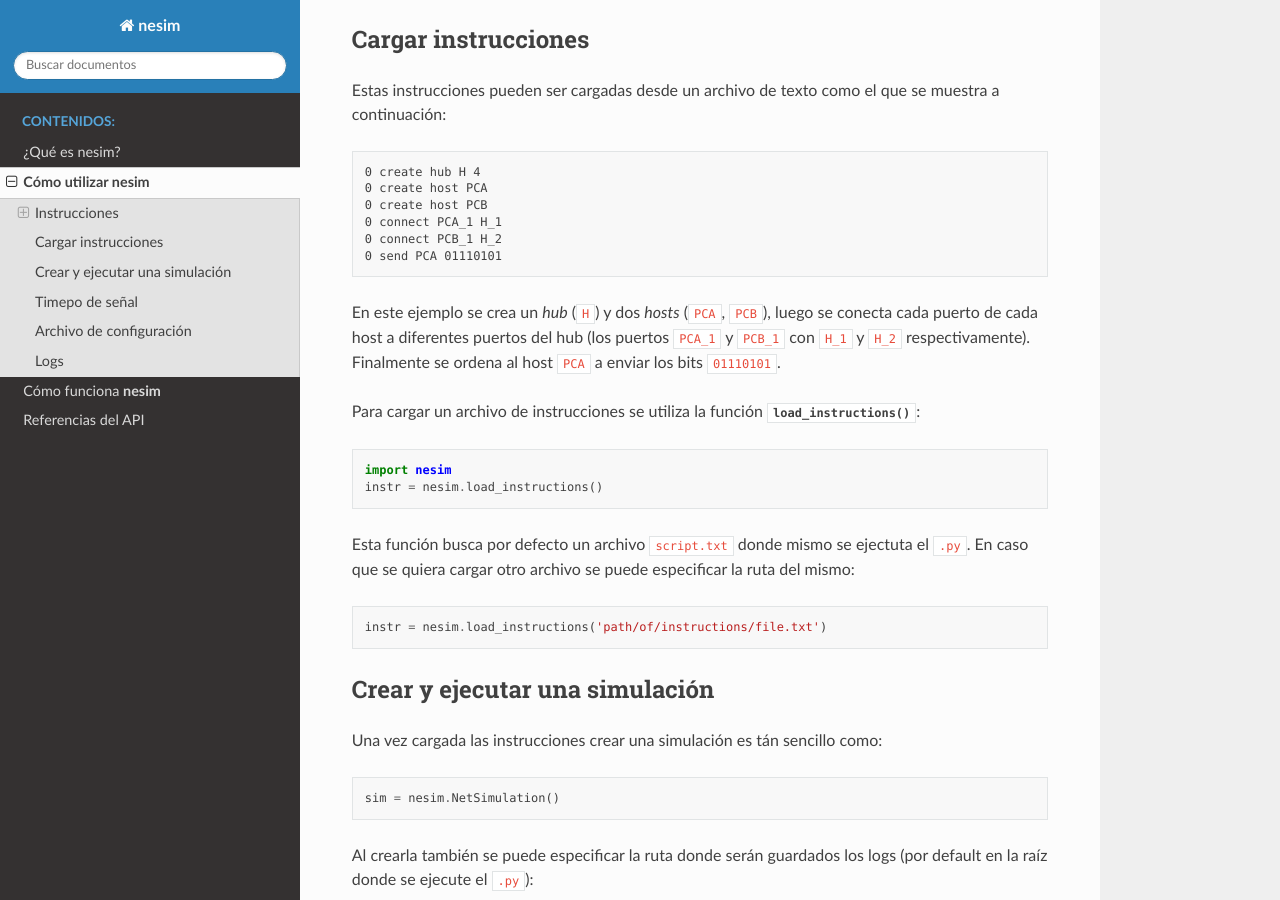
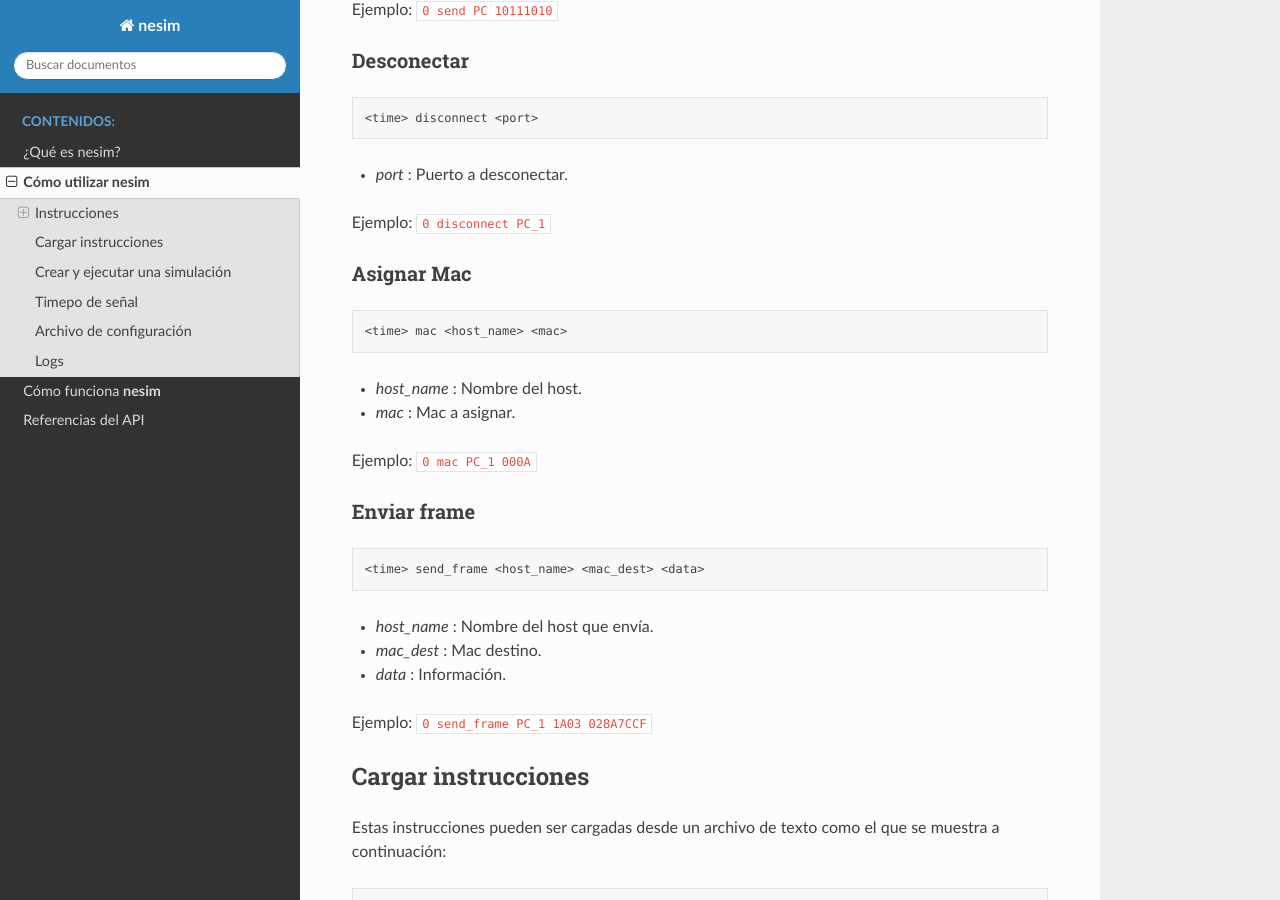
Before and after one commit to jmorgadov/nesim, a Sphinx documentation site: the page built from docs/source/getting_started/getting_started.rst, in a window 1280 px wide and 900 px high, scrolled down 1667 px. Built offline with Sphinx 7.4.7 and the Read the Docs theme 2.0.0, drawn with Linux system fonts in a browser that asks for light colours; some of the changed text lies outside the part shown.

Commit message:
Fix documentation

```diff
--- a/docs/source/about/about.rst
+++ b/docs/source/about/about.rst
@@ -1,7 +1,7 @@
 ¿Qué es nesim?
 ===============
 
-Nesim es un paquete de python diseñado para simular una red de computadoras. En una simulación se pueden agregar dos tipos de dispositivos: :py:class:`~devices.Hub`, y :py:class:`~devices.PC` (hosts), conetarlos entre sí, enviar y recibir información por cada host. Al final de cada simulación se guardan los logs de cada dispositivo.
+Nesim es un paquete de python diseñado para simular una red de computadoras. En una simulación se pueden agregar diferentes tipos de dispositivos (:py:class:`~devices.Hub`, :py:class:`~devices.Host`, etc), conetarlos entre sí, enviar y recibir información por cada host. Al final de cada simulación se guardan los logs de cada dispositivo.
 
 Instalación
 -----------
--- a/docs/source/getting_started/getting_started.rst
+++ b/docs/source/getting_started/getting_started.rst
@@ -27,6 +27,18 @@
 * `ports_count` : Cantidad de puertos
 
 Ejemplo: ``0 create hub H 4``
+
+Crear switch
+++++++++++++
+
+.. code-block:: shell
+
+    <time> create switch <switch_name> <ports_count>
+
+* `switch_name` : Nombre del switch
+* `ports_count` : Cantidad de puertos
+
+Ejemplo: ``0 create switch S 4``
 
 Crear host
 ++++++++++
@@ -72,6 +84,31 @@
 * `port` : Puerto a desconectar.
 
 Ejemplo: ``0 disconnect PC_1``
+
+Asignar Mac
++++++++++++
+
+.. code-block:: shell
+
+    <time> mac <host_name> <mac>
+
+* `host_name` : Nombre del host.
+* `mac` : Mac a asignar.
+
+Ejemplo: ``0 mac PC_1 000A``
+
+Enviar frame
+++++++++++++
+
+.. code-block:: shell
+
+    <time> send_frame <host_name> <mac_dest> <data>
+
+* `host_name` : Nombre del host que envía.
+* `mac_dest` : Mac destino.
+* `data` : Información.
+
+Ejemplo: ``0 send_frame PC_1 1A03 028A7CCF``
 
 Cargar instrucciones
 --------------------
```
